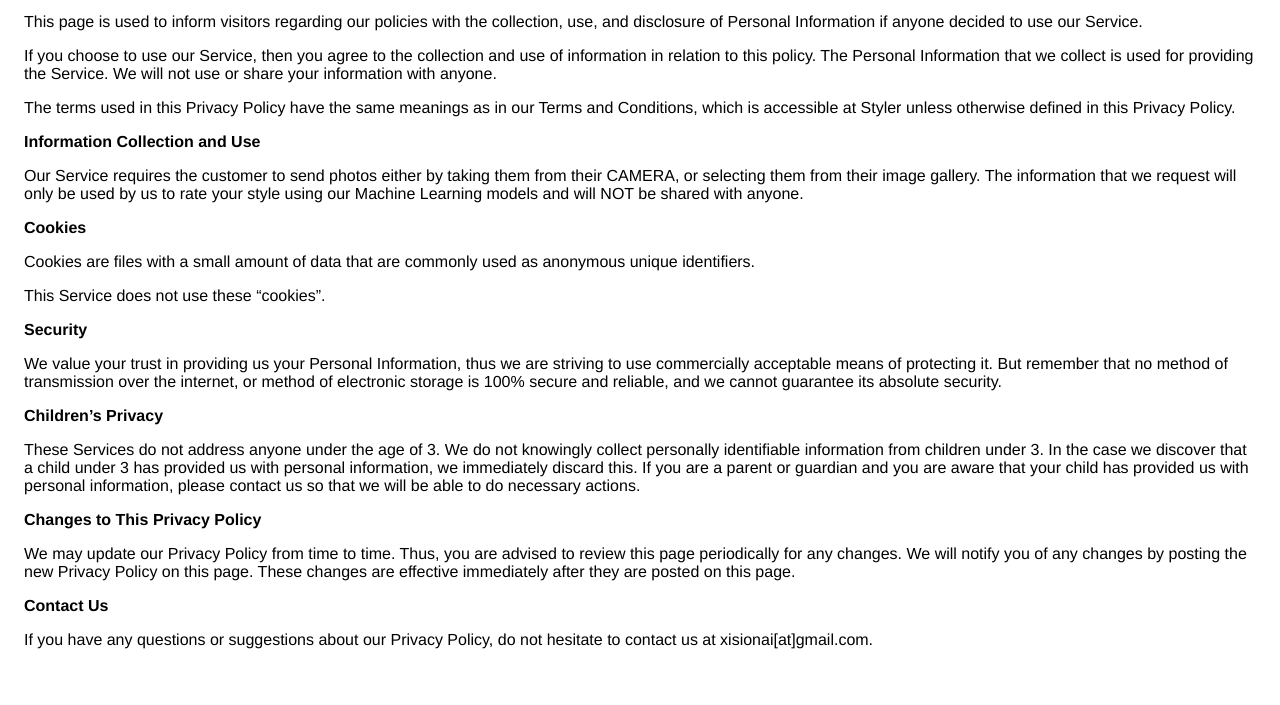
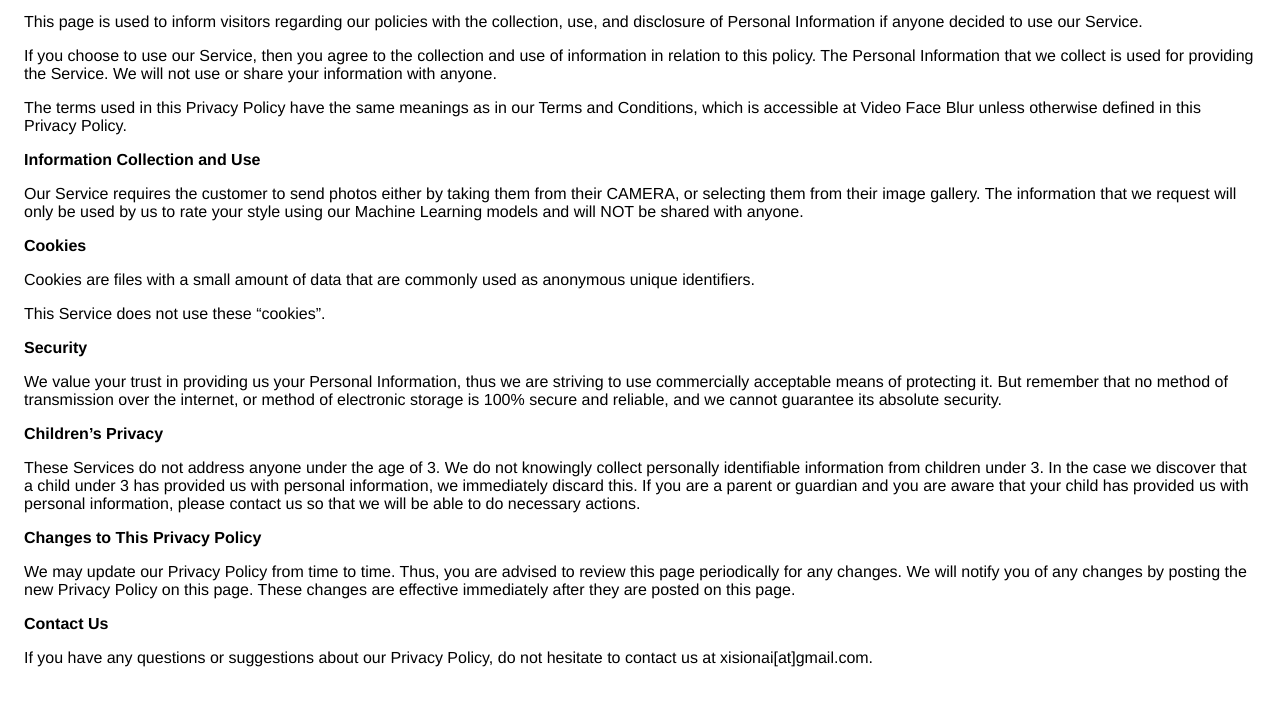
Before and after one commit to xisionai/xisionai.github.io, a plain HTML site: page privacy_policy_faceblur.html in a window 1280 px wide. Shown: the part 113-818 px from the top of the page. Drawn offline with Linux system fonts and the light colour scheme.

Commit message:
Update privacy_policy_faceblur.html

```diff
--- a/privacy_policy_faceblur.html
+++ b/privacy_policy_faceblur.html
@@ -30,7 +30,7 @@
     </p>
     <p>
       The terms used in this Privacy Policy have the same meanings as in our
-      Terms and Conditions, which is accessible at Styler unless otherwise
+      Terms and Conditions, which is accessible at Video Face Blur unless otherwise
       defined in this Privacy Policy.
     </p>
     <p><strong>Information Collection and Use</strong></p>
```
